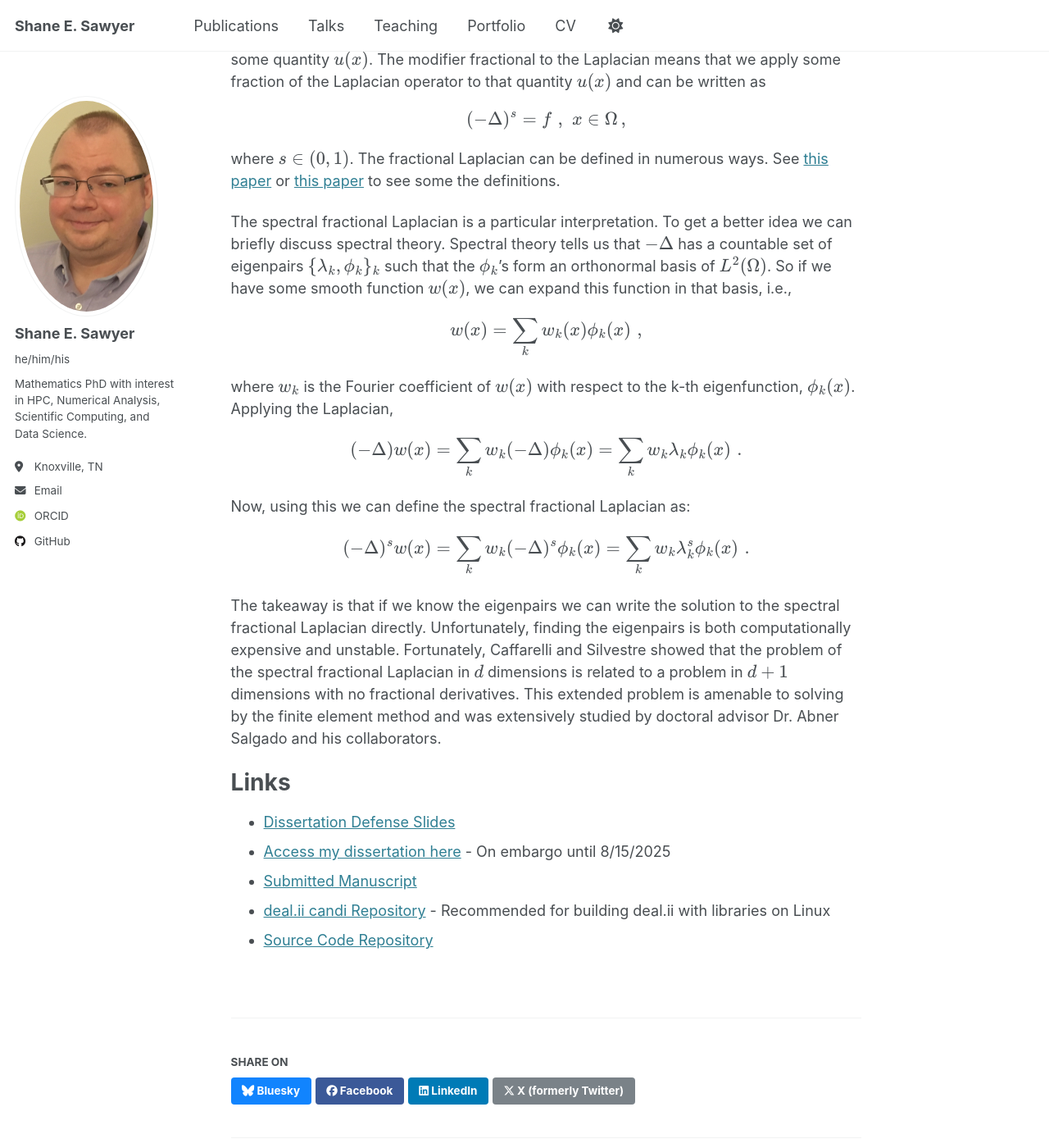
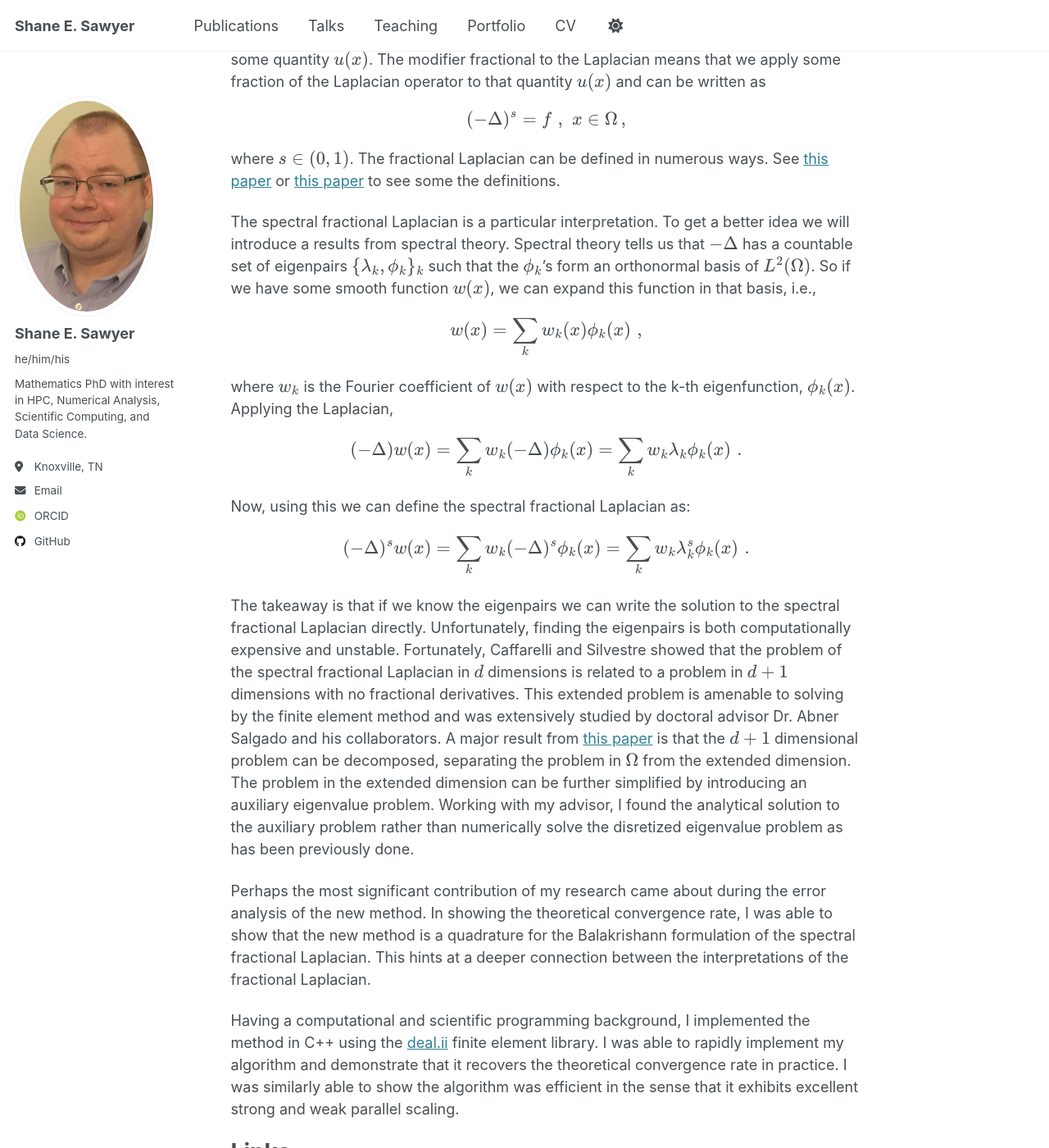
Before and after one commit to shedsaw/shedsaw.github.io, a Jekyll site: the page built from _portfolio/phd-dissertation.md, in a window 1280 px wide and 1400 px high, scrolled down 338 px. Shown: the whole window at 82% size. Built offline with Jekyll 4.4.1, drawn with Linux system fonts in a browser that asks for light colours; some web fonts are replaced.

Commit message:
Finished dissertation entry.

```diff
--- a/_portfolio/phd-dissertation.md
+++ b/_portfolio/phd-dissertation.md
@@ -15,7 +15,7 @@ where $$ s \in (0,1) $$.
 The fractional Laplacian can be defined in numerous ways. See [this paper](https://arxiv.org/pdf/1507.07356) or
 [this paper](https://arxiv.org/pdf/1801.09767) to see some the definitions.
 
-The spectral fractional Laplacian is a particular interpretation. To get a better idea we can briefly discuss spectral theory.
+The spectral fractional Laplacian is a particular interpretation. To get a better idea we will introduce a results from spectral theory.
 Spectral theory tells us that $$-\Delta$$ has a countable set of eigenpairs $$\{ \lambda_k, \phi_k \}_k$$ such that the $$ \phi_k $$'s
 form an orthonormal basis of $$L^2(\Omega)$$. So if we have some smooth function $$w(x)$$, we can expand this function in that basis, i.e.,
 \\[ w(x) = \sum_k w_k(x) \phi_k(x) \,\, , \\]
@@ -28,7 +28,18 @@ The takeaway is that if we know the eigenpairs we can write the solution to the
 Unfortunately, finding the eigenpairs is both computationally expensive and unstable. Fortunately, Caffarelli and Silvestre showed that the
 problem of the spectral fractional Laplacian in $$d$$ dimensions is related to a problem in $$d+1$$ dimensions with no fractional derivatives.
 This extended problem is amenable to solving by the finite element method and was extensively studied by doctoral advisor Dr. Abner Salgado
-and his collaborators.
+and his collaborators. A major result from [this paper](https://arxiv.org/pdf/1707.07367) is that the $$d+1$$ dimensional problem can be
+decomposed, separating the problem in $$\Omega$$ from the extended dimension. The problem in the extended dimension can be further simplified by
+introducing an auxiliary eigenvalue problem. Working with my advisor, I found the analytical solution to the auxiliary problem rather than
+numerically solve the disretized eigenvalue problem as has been previously done.
+
+Perhaps the most significant contribution of my research came about during the error analysis of the new method. In showing the theoretical convergence
+rate, I was able to show that the new method is a quadrature for the Balakrishann formulation of the spectral fractional Laplacian.
+This hints at a deeper connection between the interpretations of the fractional Laplacian.
+
+Having a computational and scientific programming background, I implemented the method in C++ using the [deal.ii](https://dealii.org/) finite element
+library. I was able to rapidly implement my algorithm and demonstrate that it recovers the theoretical convergence rate in practice.
+I was similarly able to show the algorithm was efficient in the sense that it exhibits excellent strong and weak parallel scaling.
 
 Links
 ===
```
